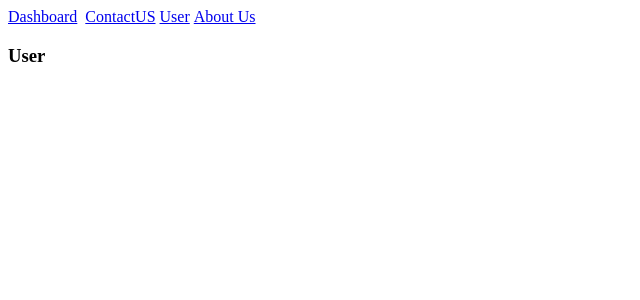
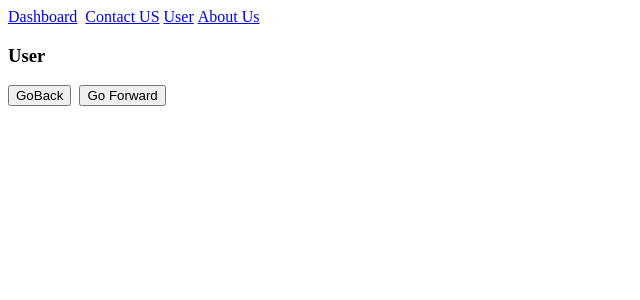
Before and after one commit to Poize93/Day29, a React (Create React App) app: page /user/1/course/1 in a window 1280 px wide. Shown: the top 300 px of the page, without its empty margins (0-640 px from the left). Built offline with nearby package versions, Linux system fonts and the light colour scheme.

Commit message:
2 files modified

```diff
--- a/src/App.js
+++ b/src/App.js
@@ -1,6 +1,12 @@
 import React from 'react';
 import './style.css';
-import { BrowserRouter, Routes, Route, Link } from 'react-router-dom';
+import {
+  BrowserRouter,
+  Routes,
+  Route,
+  Link,
+  useNavigate,
+} from 'react-router-dom';
 import User from './User';
 
 export default function RouterComponent() {
@@ -8,10 +14,9 @@ export default function RouterComponent() {
     <div>
       <BrowserRouter>
         <Link to="/">Dashboard</Link> &nbsp;
-        <Link to="/Contactus">ContactUS</Link>&nbsp;
+        <Link to="/Contactus">Contact US</Link>&nbsp;
         <Link to="/User/4/course/10?acvsf&df">User</Link>&nbsp;
         <Link to="/aboutus">About Us</Link> &nbsp;
-
         <Routes>
           <Route path="/" element={<Dashboard />}></Route>
           <Route path="/aboutus" element={<AboutUs />}></Route>
@@ -27,13 +32,32 @@ export default function RouterComponent() {
 }
 
 function Dashboard() {
-  return <h3>DashBoard </h3>;
+  const navigate = useNavigate();
+  return (
+    <>
+      <h3>DashBoard </h3>
+      <button onClick={()=>navigate(-1)}>GoBack</button> &nbsp;
+      <button onClick={()=>navigate(1)}>Go Forward</button>
+    </>
+  );
 }
 
 function AboutUs() {
-  return <h3>AboutUs </h3>;
+  return (
+    <>
+      <h3>AboutUs </h3>
+      <button onClick={()=>navigate(-1)}>GoBack</button> &nbsp;
+      <button onClick={()=>navigate(1)}>Go Forward</button>
+    </>
+  );
 }
 
 function ContactUs() {
-  return <h3>ContactUs </h3>;
+  return (
+    <>
+      <h3>Contact Us </h3>
+      <button onClick={()=>navigate(-1)}>GoBack</button> &nbsp;
+      <button onClick={()=>navigate(1)}>Go Forward</button>
+    </>
+  );
 }
--- a/src/User.js
+++ b/src/User.js
@@ -1,11 +1,16 @@
 import React from 'react';
-import { useParams } from 'react-router-dom';
+import { useParams, useNavigate } from 'react-router-dom';
+
+
 export default function User() {
   const params = useParams(); // getting bac values from QueryParam
   console.log(params);
+  const navigate = useNavigate();
   return (
     <>
       <h3>User </h3>
+      <button onClick={()=>navigate(-1)}>GoBack</button> &nbsp;
+      <button onClick={()=>navigate(1)}>Go Forward</button>
     </>
   );
 }
```
